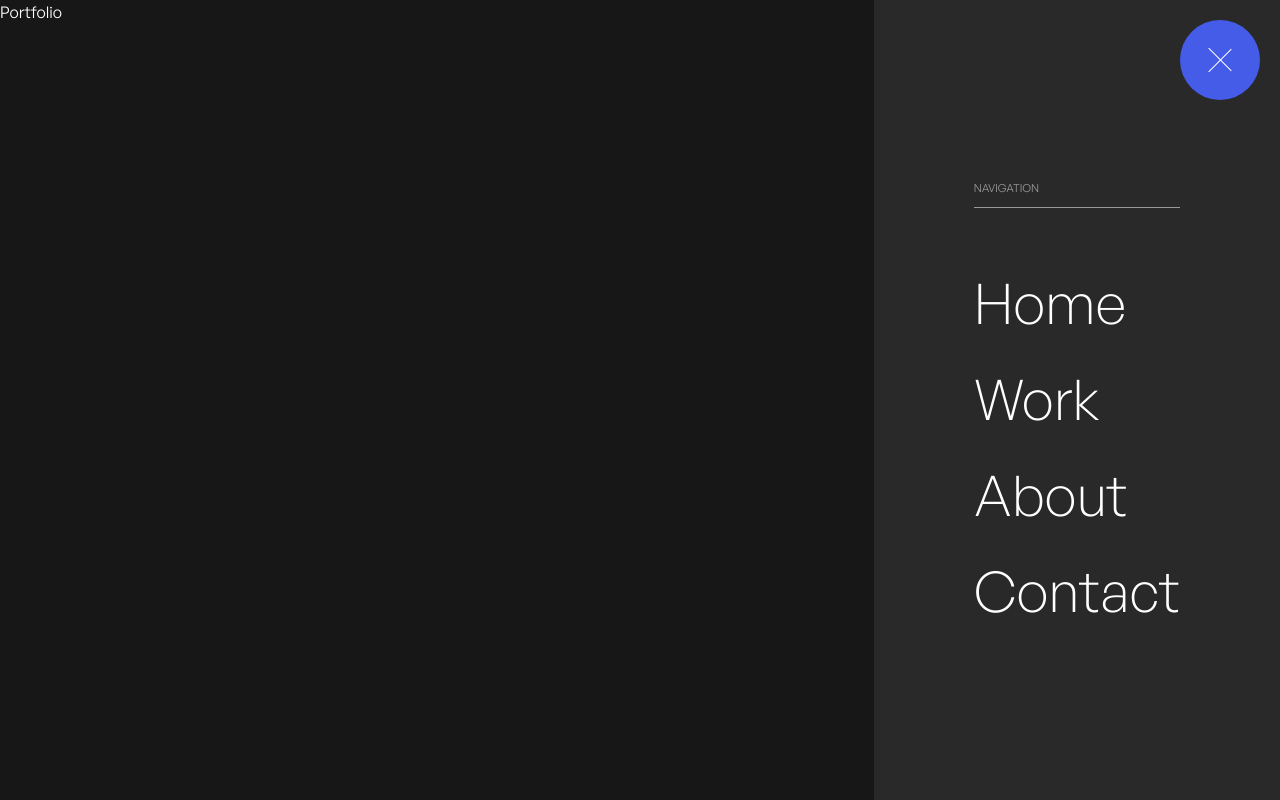
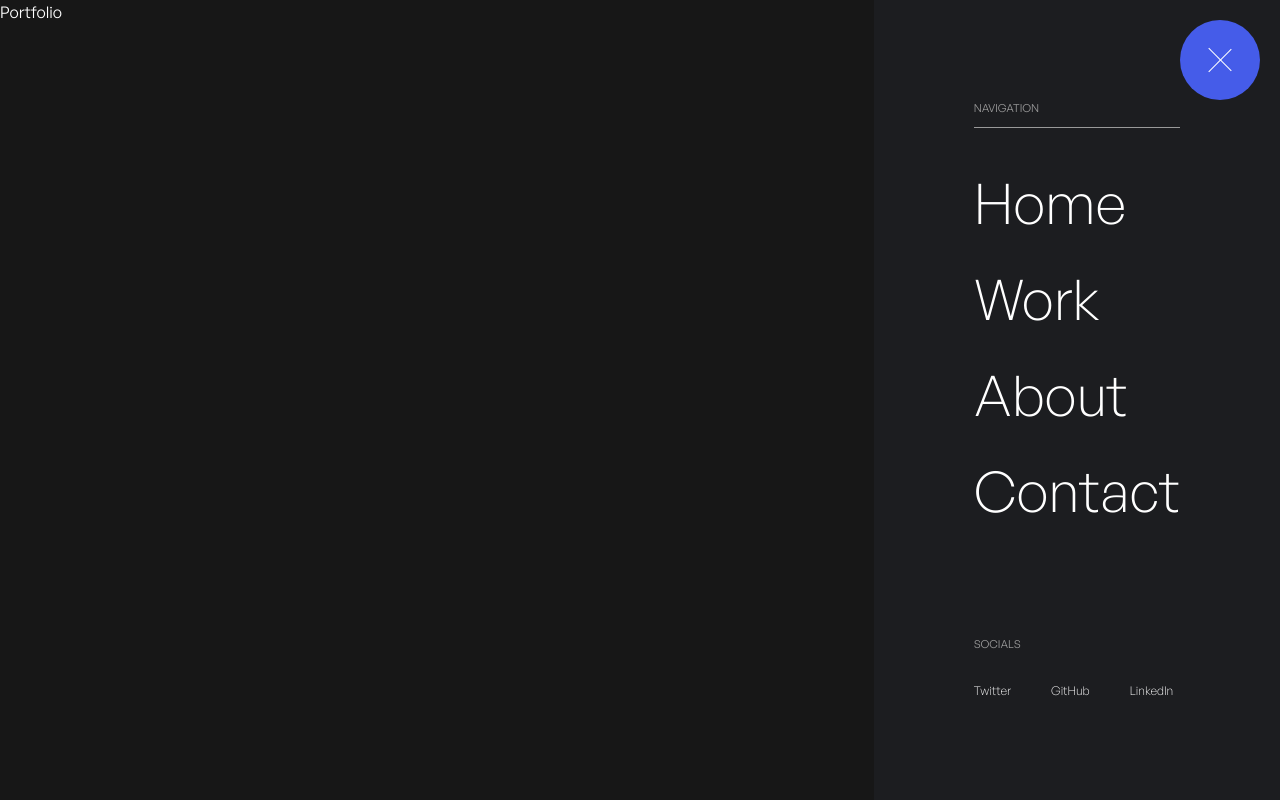
Before and after one commit to onkkkar/Portfolio, a Next.js app: page / in a window 1280 px wide. Both pictures are taken after a click on the element 1220 px from the left and 60 px from the top of the page. Built offline with nearby package versions, Linux system fonts and the light colour scheme.

Commit message:
Added Framer Motion to navigation and some style changes in navigation

```diff
--- a/app/globals.css
+++ b/app/globals.css
@@ -19,6 +19,7 @@
 :root {
   --background: #ffffff;
   --foreground: #171717;
+  --color-dark: #1C1D20;
 }
 
 * {
--- /dev/null
+++ b/components/header/anim.js
@@ -0,0 +1,38 @@
+export const menuSlide = {
+  initial: {
+    x: '100%',
+  },
+  enter: {
+    x: '0%',
+    transition: { duration: 0.8, ease: [0.76, 0, 0.24, 1] },
+  },
+  exit: {
+    x: '100%',
+    transition: { duration: 0.8, ease: [0.76, 0, 0.24, 1] },
+  },
+};
+
+export const slide = {
+  initial: {
+    x: '80px',
+  },
+  enter: {
+    x: '0px',
+    transition: { duration: 0.8, ease: [0.76, 0, 0.24, 1] },
+  },
+  exit: {
+    x: '80px',
+    transition: { duration: 0.8, ease: [0.76, 0, 0.24, 1] },
+  },
+};
+
+// export const scale = {
+//   open: {
+//     scale: 1,
+//     transition: { duration: 0.3 },
+//   },
+//   closed: {
+//     scale: 0,
+//     transition: { duration: 0.4 },
+//   },
+// };
--- /dev/null
+++ b/components/header/navigation/Footer/page.jsx
@@ -0,0 +1,18 @@
+import styles from './style.module.scss';
+
+const Footer = () => {
+  return (
+    <div className={styles.footer}>
+      <div className={styles.header}>
+        <p>Socials</p>
+      </div>
+      <div className={styles.socials}>
+        <a>Twitter</a>
+        <a>GitHub</a>
+        <a>LinkedIn</a>
+      </div>
+    </div>
+  );
+};
+
+export default Footer;
--- /dev/null
+++ b/components/header/navigation/Footer/style.module.scss
@@ -0,0 +1,25 @@
+.footer {
+  display: flex;
+  flex-direction: column;
+  // gap: 20px;
+
+  .header {
+    color: rgb(153, 153, 153);
+    text-transform: uppercase;
+    font-size: 11px;
+    margin-bottom: 20px;
+    padding-bottom: 10px;
+  }
+
+  .socials {
+    display: flex;
+    gap: 40px;
+    font-size: 12px;
+
+    a {
+      text-decoration: none;
+      color: white;
+      font-weight: 300;
+    }
+  }
+}
--- a/components/header/navigation/Link/page.jsx
+++ b/components/header/navigation/Link/page.jsx
@@ -1,11 +1,19 @@
 import styles from './style.module.scss';
 import Link from 'next/link';
+import { motion } from 'framer-motion';
+import { slide } from '../../anim.js';
 
 const Index = ({ data }) => {
   return (
-    <div className={styles.link}>
+    <motion.div
+      className={styles.link}
+      variants={slide}
+      initial='initial'
+      animate='enter'
+      exit='exit'
+    >
       <Link href={data.href}>{data.title}</Link>
-    </div>
+    </motion.div>
   );
 };
 
--- a/components/header/navigation/page.jsx
+++ b/components/header/navigation/page.jsx
@@ -1,5 +1,9 @@
+'use client';
 import styles from './style.module.scss';
 import Link from './Link/page.jsx';
+import { motion } from 'framer-motion';
+import { menuSlide } from '../anim.js';
+import Footer from './Footer/page.jsx';
 
 const Nav = () => {
   const navItems = [
@@ -9,8 +13,20 @@ const Nav = () => {
     { title: 'Contact', href: '/contact' },
   ];
 
+  const socialLinks = [
+    { title: 'GitHub', href: '#' },
+    { title: 'Twitter', href: '#' },
+    { title: 'LinkedIn', href: '#' },
+  ];
+
   return (
-    <div className={styles.menu}>
+    <motion.div
+      variants={menuSlide}
+      initial='initial'
+      animate='enter'
+      exit='exit'
+      className={styles.menu}
+    >
       <div className={styles.body}>
         <div className={styles.nav}>
           <div className={styles.header}>
@@ -20,8 +36,9 @@ const Nav = () => {
             return <Link data={{ ...item, index }} key={index} href='' />;
           })}
         </div>
+        <Footer />
       </div>
-    </div>
+    </motion.div>
   );
 };
 
--- a/components/header/navigation/style.module.scss
+++ b/components/header/navigation/style.module.scss
@@ -2,27 +2,29 @@
   position: fixed;
   right: 0;
   height: 100vh;
-  background-color: rgb(41, 41, 41);
+  background-color: var(--color-dark);
   color: white;
 
   .body {
     padding: 100px;
     display: flex;
+    flex-direction: column;
     justify-content: space-between;
+    height: 100vh;
 
     .nav {
       display: flex;
       flex-direction: column;
       font-size: 56px;
       gap: 12px;
-      margin-top: 80px;
+      margin-bottom: 40px;
 
       .header {
         color: rgb(153, 153, 153);
         border-bottom: 1px solid rgb(153, 153, 153);
         text-transform: uppercase;
         font-size: 11px;
-        margin-bottom: 40px;
+        margin-bottom: 20px;
         padding-bottom: 10px;
       }
 
@@ -32,5 +34,32 @@
         font-weight: 300;
       }
     }
+
+    .socials {
+      display: flex;
+      flex-direction: column;
+      gap: 12px;
+      margin-bottom: 40px;
+
+      .header {
+        color: rgb(153, 153, 153);
+        text-transform: uppercase;
+        font-size: 11px;
+        margin-bottom: 20px;
+      }
+
+      .socialLink {
+        text-decoration: none;
+        color: white;
+        font-weight: 300;
+        font-size: 12px;
+      }
+    }
+
+    .footer {
+      font-size: 12px;
+      color: rgb(153, 153, 153);
+      font-weight: 300;
+    }
   }
 }
--- a/components/header/page.jsx
+++ b/components/header/page.jsx
@@ -2,6 +2,7 @@
 import styles from './style.module.scss';
 import { useState } from 'react';
 import Nav from './navigation/page.jsx';
+import { AnimatePresence } from 'framer-motion';
 
 const Header = () => {
   const [isActive, setIsActive] = useState(false);
@@ -18,7 +19,7 @@ const Header = () => {
           className={`${styles.burger} ${isActive ? styles.burgerActive : ''}`}
         ></div>
       </div>
-      {isActive && <Nav />}
+      <AnimatePresence mode='wait'>{isActive && <Nav />}</AnimatePresence>
     </>
   );
 };
```
